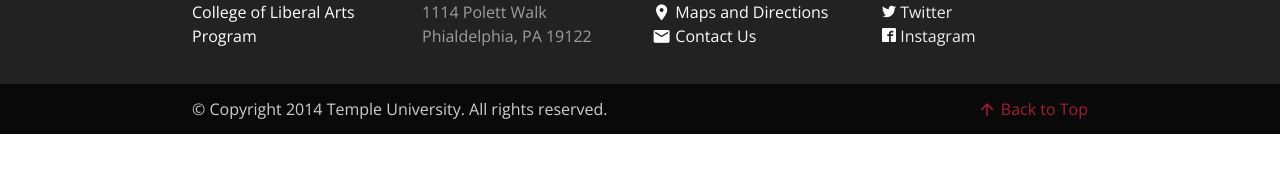
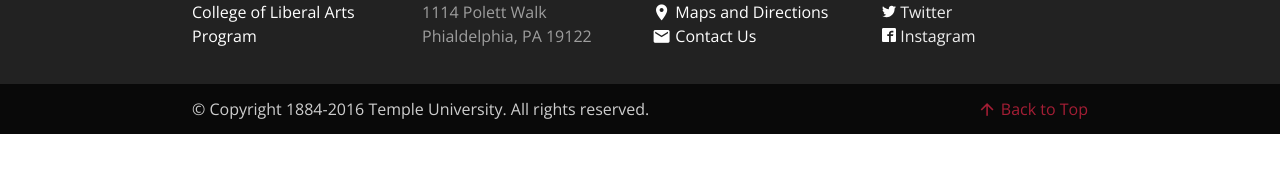
Before and after one commit to TULiberalArts/TUtheme, a Jekyll site: the page built from assets/pages/style.html, in a window 1280 px wide. Shown: the part 589-762 px from the top of the page. Built offline with Jekyll 4.4.1, drawn with Linux system fonts in a browser that asks for light colours; nearby versions of some CDN libraries.

Commit message:
Footer date fix

```diff
--- a/_includes/footer.html
+++ b/_includes/footer.html
@@ -39,7 +39,7 @@
   </div>
   <div class="footer-copyright">
     <div class="container">
-    &copy; Copyright 2014 Temple University. All rights reserved.
+    &copy; Copyright 1884-{{ site.time | date: '%Y' }} Temple University. All rights reserved.
     <a href="#top" class="right"><i class="material-icons">arrow_upward</i> Back to Top</a>
     </div>
   </div>
```
